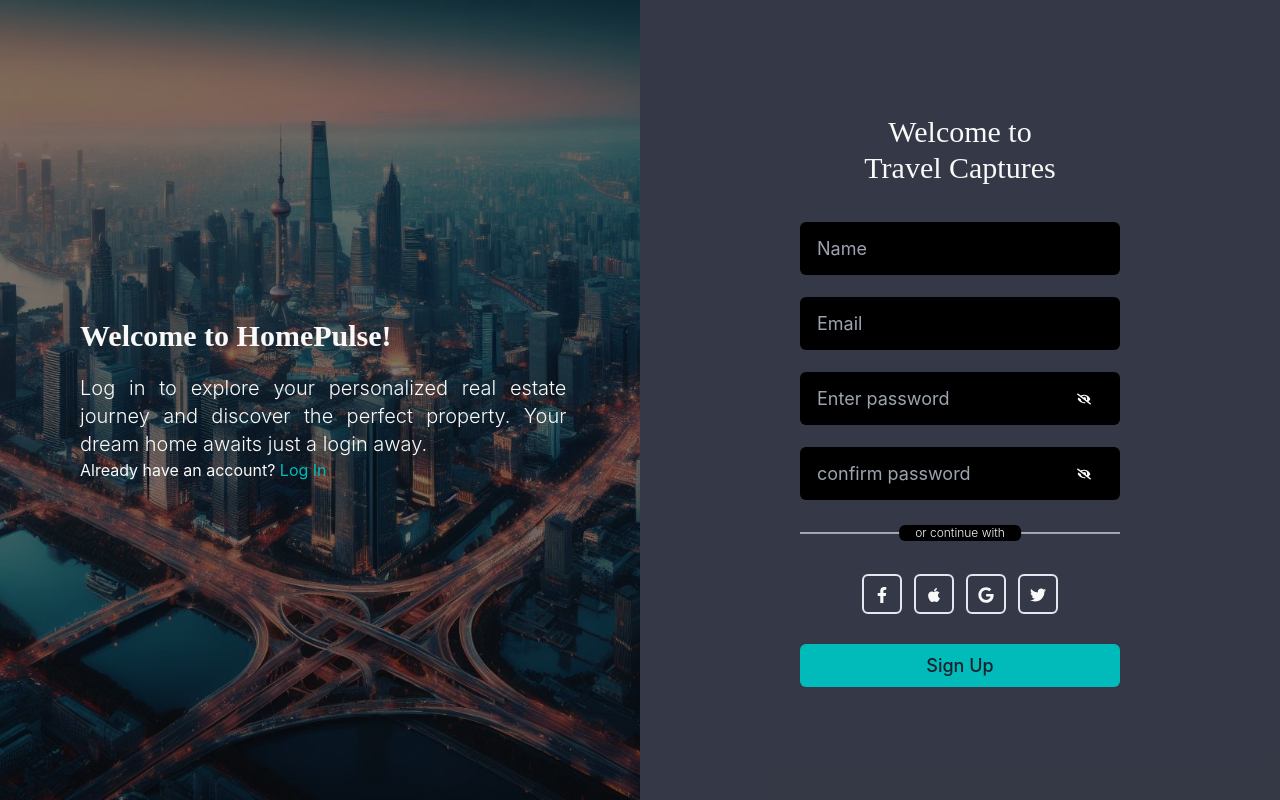
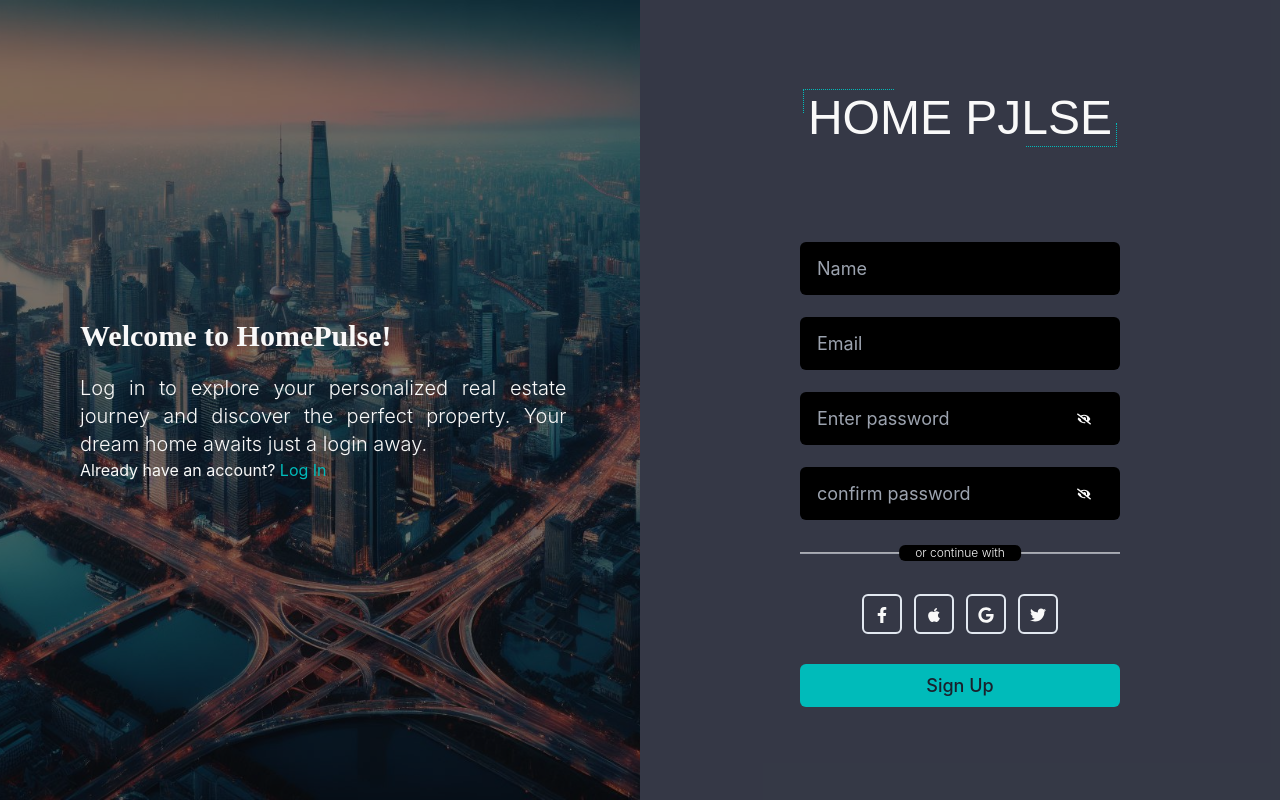
Before and after one commit to Psalm112/HomePulse---Real-Estate-Agency, a React (Vite) app: page /register in a window 1280 px wide. Built offline with nearby package versions, Linux system fonts and the light colour scheme.

Commit message:
Update Register.tsx

```diff
--- a/src/modules/authentication/Register.tsx
+++ b/src/modules/authentication/Register.tsx
@@ -8,12 +8,12 @@
         <Illustration isLogin={false} />
         <div className="w-full min-h-screen bg-[url('./assets/onboarding.jpg')] bg-cover bg-no-repeat bg-[50%_50%] md:bg-none md:h-screen md:min-h-[unset]">
           <div className="my-[auto] min-h-screen flex flex-col items-center justify-center gap-y-5 bg-black/[0.8] md:justify-center md:bg-[rgba(3,_7,_24,_0.8)] md:h-screen md:min-h-[unset]">
-            <h1 className="text-offwhite font-medium text-3xl mb-[2vh] w-[80%] text-center  md:mt-[0vh] md:w-[30%]">
-              Welcome to Travel Captures
+           <h1 className="mohave text-offwhite font-medium text-3xl mb-[2vh] relative after:content-[''] after:absolute after:bottom-[-5px] after:right-[-5px] after:block after:h-[50%] after:w-[30%] after:border-[#00bbba] after:border-dotted after:border-b-[1px] after:border-r-[1px] after:animate-[fillBorder_1s_linear] before:content-[''] before:absolute before:top-[-5px] before:left-[-5px] before:block before:h-[50%] before:w-[30%] before:border-[#00bbba] before:border-dotted before:border-t-[1px] before:border-l-[1px] before:animate-[fillBorder_1s_linear] md:mb-[10vh] md:text-5xl">
+              HOME PJLSE
             </h1>
-            <p className="max-w-[80%] text-offwhite font-light text-base md:hidden">
+{/*             <p className="max-w-[80%] text-offwhite font-light text-base md:hidden">
               Capture your personal memories in a unique way, anywhere.
-            </p>
+            </p> */}
             <RegisterForm />
           </div>
         </div>
```
